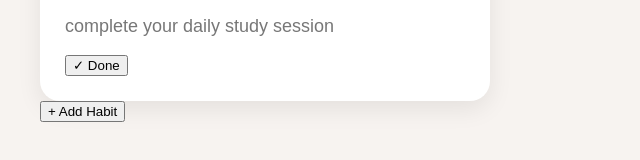
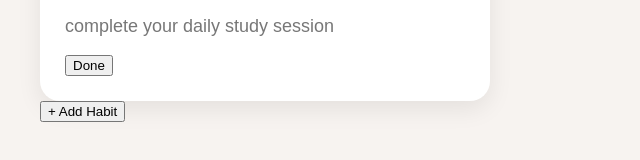
Before and after one commit to clowna3/Next-self--habit-tracker, a plain HTML site: page index.html in a window 1280 px wide. Shown: the part 256-416 px from the top of the page, 0-640 px from the left. Drawn offline with Linux system fonts and the light colour scheme.

Commit message:
Update index.html

```diff
--- a/index.html
+++ b/index.html
@@ -53,7 +53,7 @@ body{
        <h2>📚  Study</h2>
        <p>complete your daily study session</p>
 
-       <button>✓ Done</button>
+       <button> Done</button>
 </div>
 <button id="addHabitBtn">+ Add Habit</button>
       <div id="habitList"></div>
```
